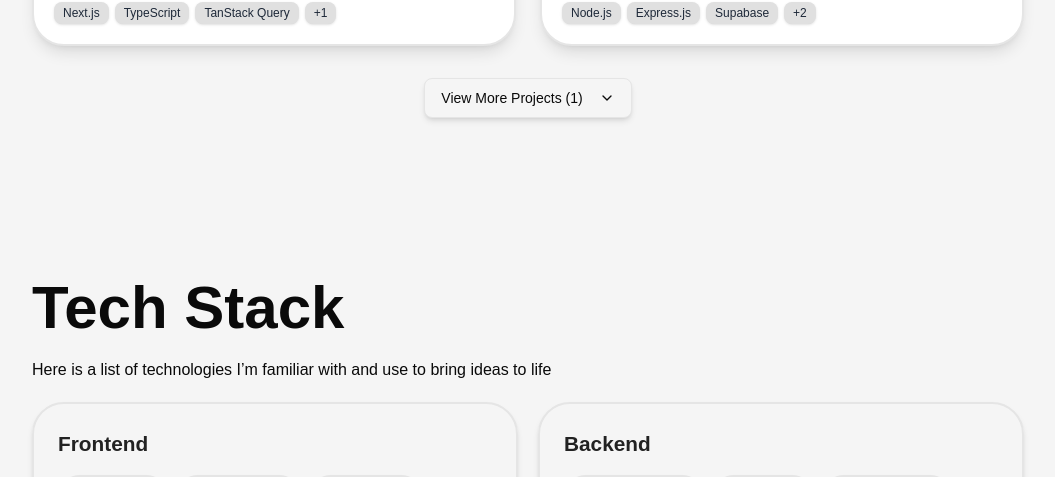
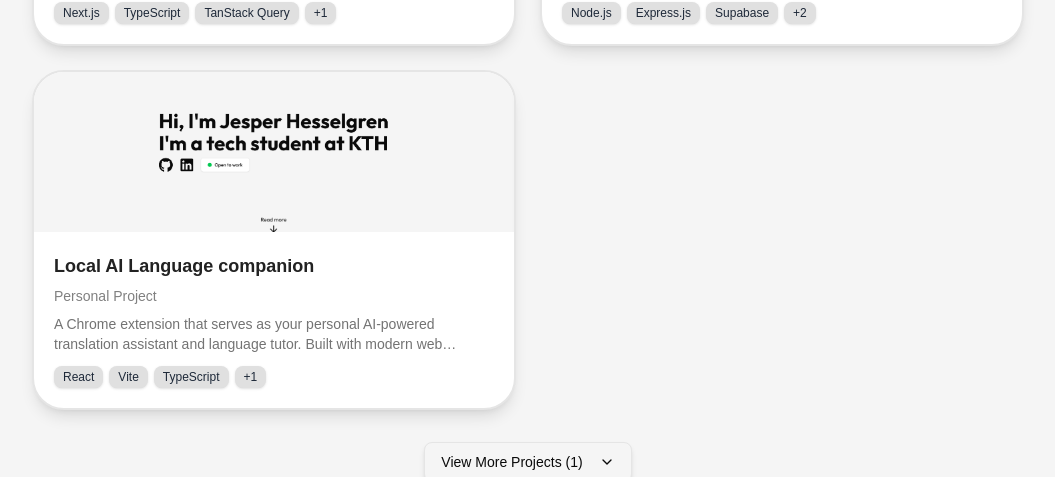
Before and after one commit to Jepennn/portfolio, a Next.js app: page / in a window 1280 px wide. Shown: the part 1808-2285 px from the top of the page, without its empty margins (112-1167 px from the left). Built offline with nearby package versions, Linux system fonts and the light colour scheme.

Commit message:
added chrome project

```diff
--- a/src/components/sections/projectSection.tsx
+++ b/src/components/sections/projectSection.tsx
@@ -62,6 +62,18 @@ export function ProjectSection() {
       techStack: ["Node.js", "Express.js", "Supabase", "Tailwind CSS", "React"],
       githubUrl: "https://github.com/andensanden/II1305",
       demoUrl: "https://dronezone.se",
+    },
+    {
+      title: "Local AI Language companion",
+      id: 4,
+      description:
+        "A Chrome extension that serves as your personal AI-powered translation assistant and language tutor. Built with modern web technologies to provide seamless language translation directly in your browser.",
+      typeOfProject: "Personal Project",
+      image: "/project-Images/portfolio.png",
+      dev: false,
+      featured: true,
+      techStack: ["React", "Vite", "TypeScript", "Tailwind CSS"],
+      githubUrl: "https://github.com/Jepennn/chrome-extension-translater",
     },
   ];
 
```
